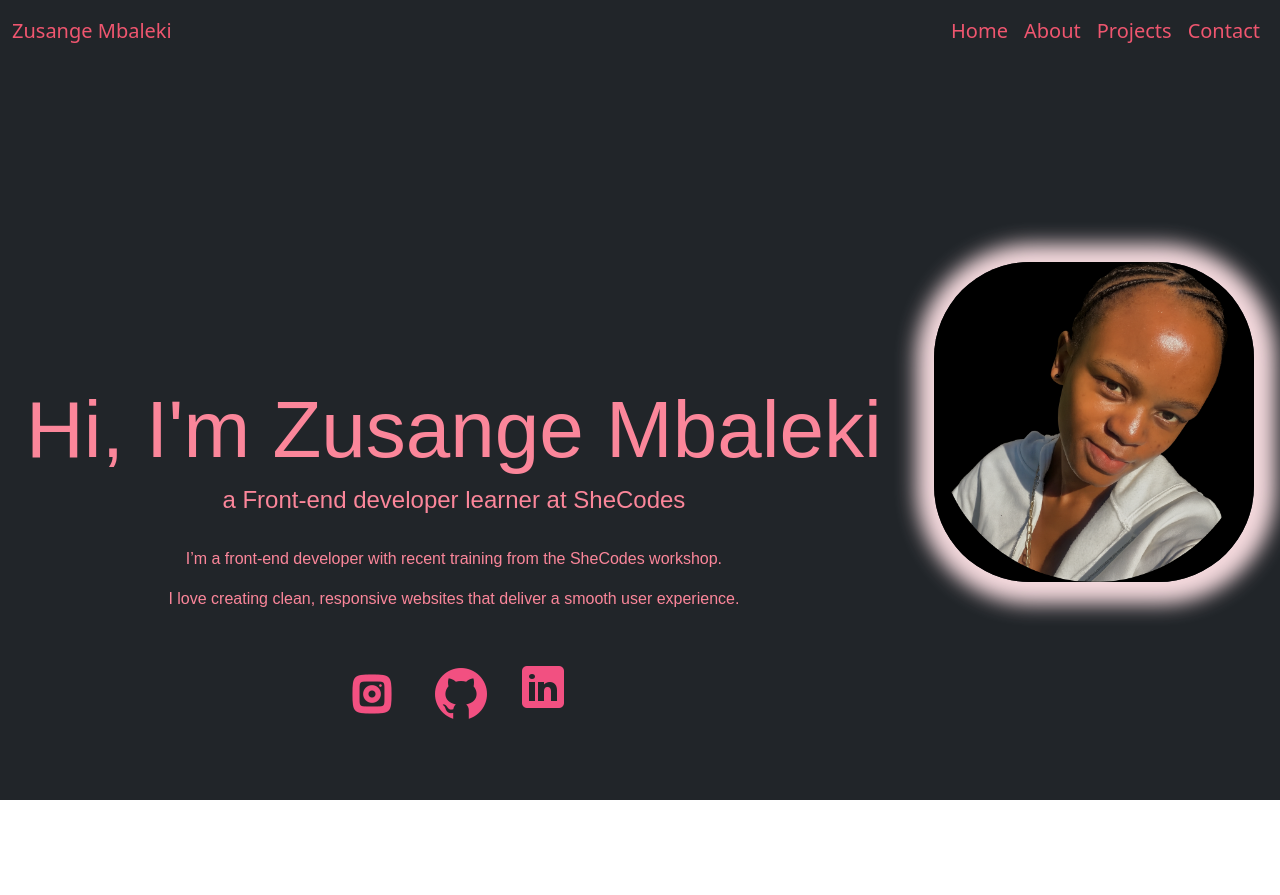
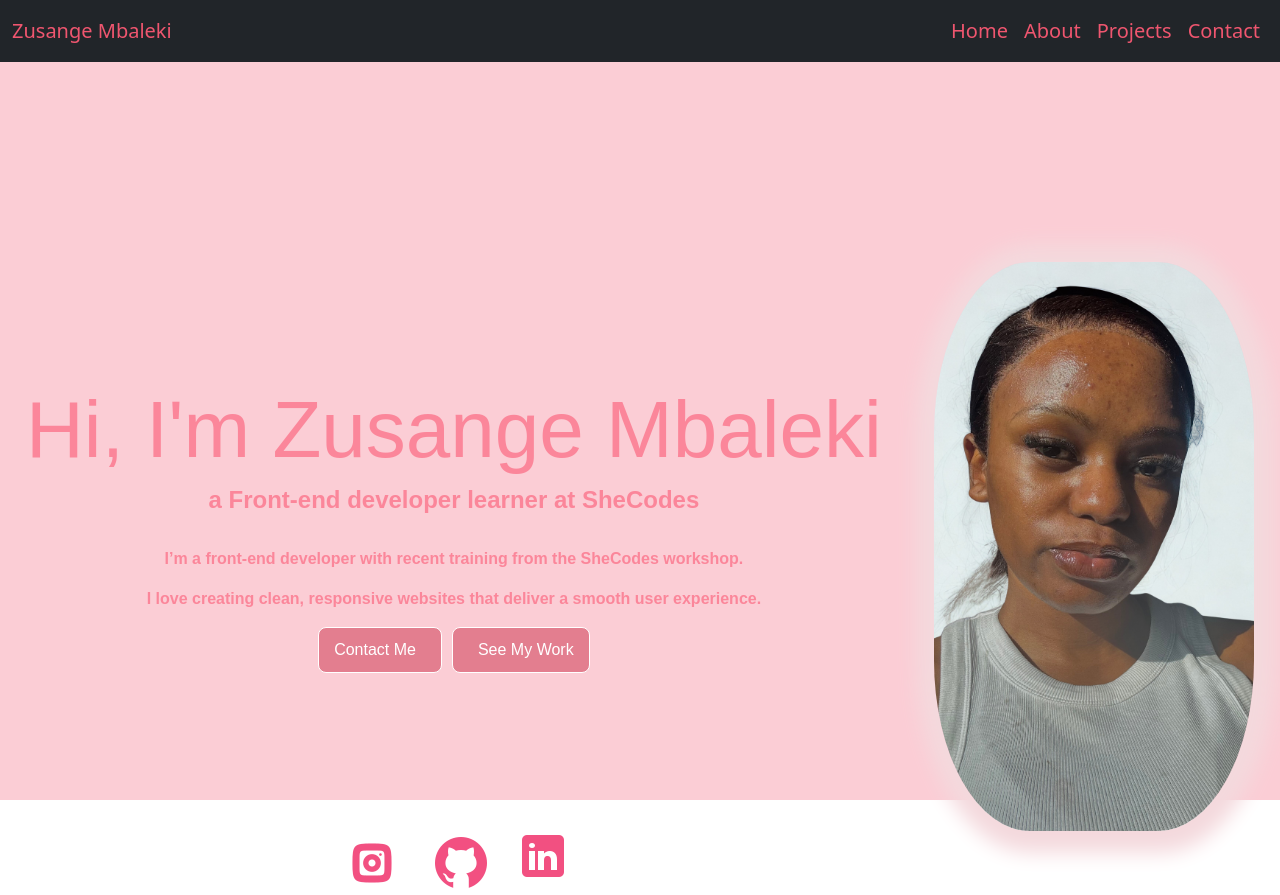
Before and after one commit to sange371/react-portfolio, a React (Create React App) app in the folder react-portfolio/: page / in a window 1280 px wide. Before the commit the page ends 800 px from the top, so only its background shows below. Built offline with nearby package versions, Linux system fonts and the light colour scheme.

Commit message:
updated container bg-color, updated paragraphs to be more clear

```diff
--- a/react-portfolio/src/Homefile.js
+++ b/react-portfolio/src/Homefile.js
@@ -3,25 +3,28 @@ import Navbar from './Navbar';
 import githubLogo from './icons8-github-logo-64.png';
 import linkedinLogo from './icons8-linkedin-logo-50.png';
 import instagramLogo from './icons8-instagram-logo-64.png';
-import myImage from './my-image.png';
+import myImage from './portfolio-image.jpg';
 
 import './Homefile.css'
 
 export default function Homefile(){
     return(
 
-        <div className="portfolio-container bg-dark">
+        <div className="portfolio-container ">
             <Navbar/>
             <div className="grid-container">
                 <div className="info">
                     <h1>Hi, I'm Zusange Mbaleki</h1>
-                    <h4>a Front-end developer learner at SheCodes</h4>
+                    <h4><strong>a Front-end developer learner at SheCodes</strong></h4>
                     <br/>
-                    <p>I’m a front-end developer with recent training from the SheCodes workshop.</p><p> I love creating clean, responsive websites that deliver a smooth user experience.
-                    </p>
+                    <p><strong>I’m a front-end developer with recent training from the SheCodes workshop.</strong></p>
+                    <p><strong>I love creating clean, responsive websites that deliver a smooth user experience.</strong></p>
+                    <button className="contact-btn"><a href="mailto:zusangembaleki@icloud.com" className="contact-me">Contact Me</a></button>
+
+                    <button className="work-btn"><a href="/" className="my-work">See My Work</a></button>
                 </div>
                 <div className="self-image">
-                    <img src={myImage} className="my-image img-fluid"alt="coding woman"/>
+                    <img src={myImage} className="my-image img-fluid" alt="coding woman"/>
 
 
                 </div>
```
